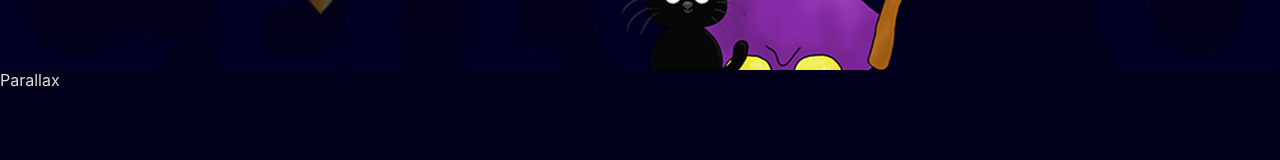
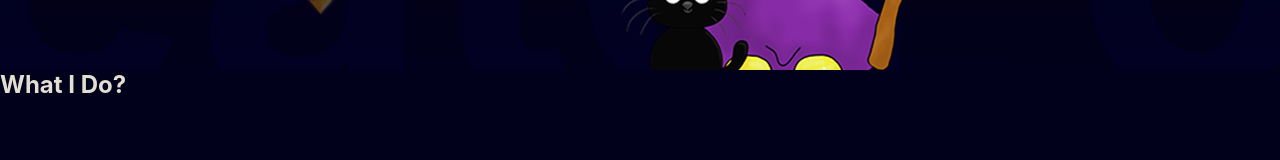
Before and after one commit to Lu-Smith/animated_portfolio_sass_typescript, a React (Create React App) app: page / in a window 1280 px wide. Shown: the part 730-890 px from the top of the page. Built offline with nearby package versions, Linux system fonts and the light colour scheme.

Commit message:
Updated Parallax

```diff
--- a/src/components/Parallax.tsx
+++ b/src/components/Parallax.tsx
@@ -1,8 +1,20 @@
-import React from 'react'
+import React from 'react';
 
-const Parallax = () => {
+interface ParallaxType {
+    type: string,
+}
+
+const Parallax = ({ type }: ParallaxType) => {
   return (
-    <div className='Parallax'>Parallax</div>
+    <div
+    className='Parallax'
+    style={{background: type === 'projects' ?
+    '$standardSection-background ': '$parallaxSection-background'}}>
+        <h1>{type === 'projects' ? 'What I Do?' : 'What I Did?'}</h1>
+        <div className="mountains"></div>
+        <div className="planets"></div>
+        <div className="stars"></div>
+    </div>
   )
 }
 
--- a/src/styles/_variables.scss
+++ b/src/styles/_variables.scss
@@ -2,6 +2,8 @@
 $primary-background: rgb(2, 1, 27);
 $secondary-background: rgb(241, 236, 245);
 $standardSection-background: linear-gradient(180deg,rgb(0, 0, 2), rgb(2, 1, 27));
+$secondary-background: rgb(241, 236, 245);
+$parallaxSection-background: linear-gradient(180deg,rgb(31, 3, 44), rgb(8, 5, 75));
 
 //colors
 $primary-color: rgb(226, 222, 211);
```
